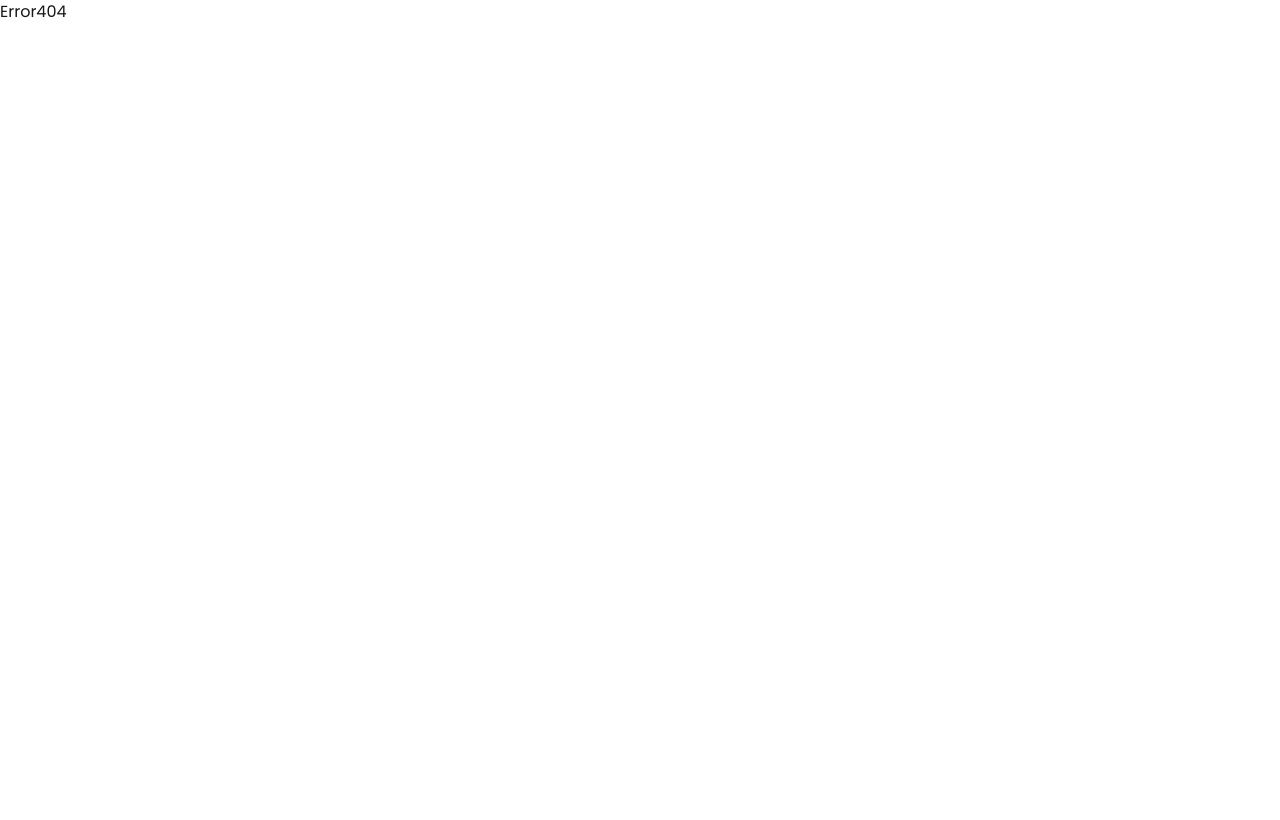
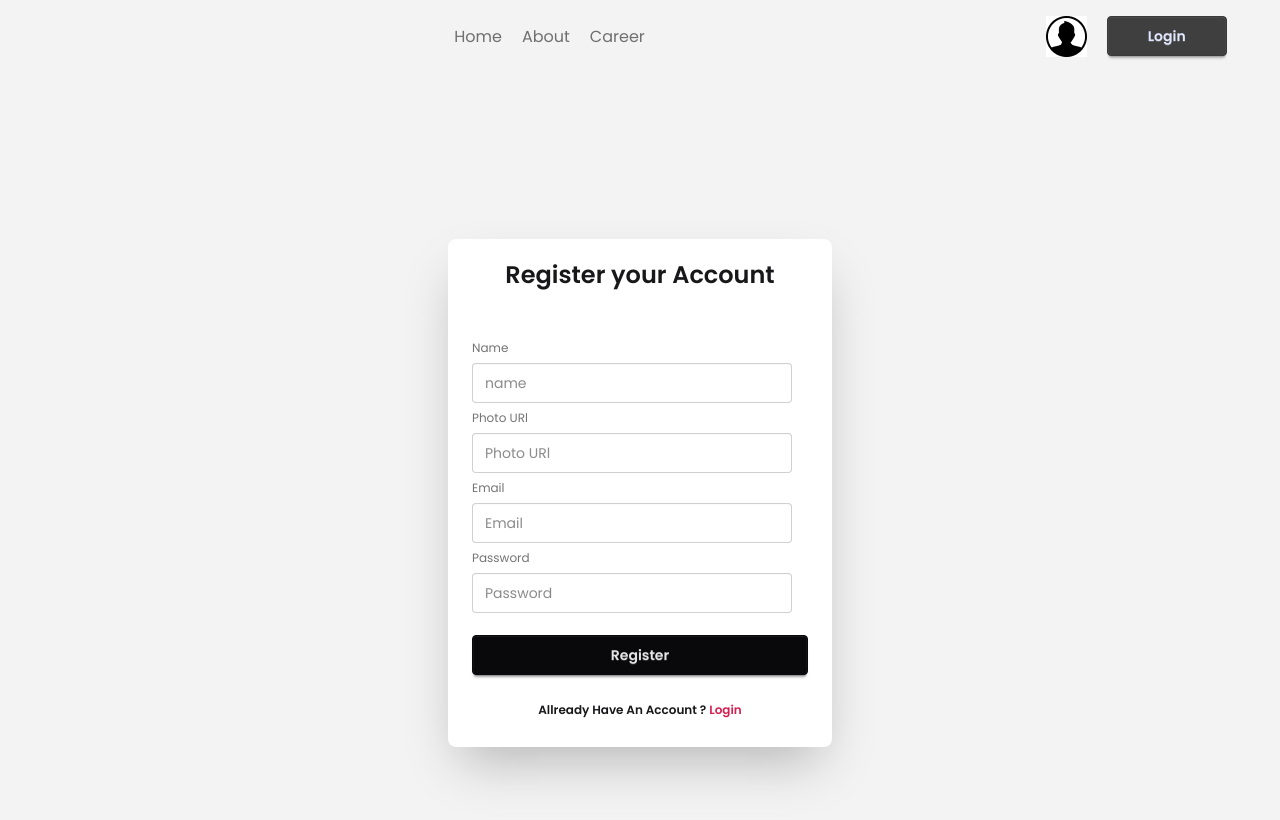
Before and after one commit to SabbirHossainEvan/dragon-news, a React (Vite) app: page /auth/register in a window 1280 px wide. Shown: the top 820 px of the page. Built offline with nearby package versions, Linux system fonts and the light colour scheme.

Commit message:
Login page

```diff
--- a/src/components/Navbar.jsx
+++ b/src/components/Navbar.jsx
@@ -1,5 +1,5 @@
 import React from 'react';
-import { NavLink } from 'react-router';
+import { Link, NavLink } from 'react-router';
 import user from "../assets/user.png"
 
 const Navbar = () => {
@@ -13,7 +13,7 @@
             </div>
             <div className='login-btn flex gap-5'>
                 <img src={user} alt="" />
-                <button className='btn btn-primary px-10'>Login</button>
+                <Link to="/auth/login" className='btn btn-primary px-10'>Login</Link>
             </div>
         </div>
     );
--- /dev/null
+++ b/src/layouts/AuthLayout.jsx
@@ -0,0 +1,18 @@
+import React from 'react';
+import Navbar from '../components/Navbar';
+import { Outlet } from 'react-router';
+
+const AuthLayout = () => {
+    return (
+        <div className='bg-base-200 min-h-screen'>
+            <header className='w-11/12 mx-auto py-4'>
+                <Navbar></Navbar>
+            </header>
+            <main className='w-11/12 mx-auto py-5'>
+                <Outlet></Outlet>
+            </main>
+        </div>
+    );
+};
+
+export default AuthLayout;
--- a/src/layouts/HomeLayout.jsx
+++ b/src/layouts/HomeLayout.jsx
@@ -19,13 +19,13 @@
                 </nav>
             </header>
             <main className='w-11/12 mx-auto my-3  grid grid-cols-12 gap-4 mt-10'>
-                <aside className='col-span-3'>
+                <aside className='col-span-3 sticky top-0 h-fit'>
                     <LeftAside></LeftAside>
                 </aside>
                 <section className='main col-span-6'>
                     <Outlet></Outlet>
                 </section>
-                <aside className='col-span-3'>
+                <aside className='col-span-3 sticky top-0 h-fit'>
                     <RightAside></RightAside>
                 </aside>
             </main>
--- a/src/pages/Home.jsx
+++ b/src/pages/Home.jsx
@@ -1,9 +1,12 @@
 import React from 'react';
+import { Navigate } from 'react-router';
 
 const Home = () => {
     return (
         <div>
-            Home page
+            {/* <Navigate to="/category/1"></Navigate> */}
+            <Navigate to="/category/1"></Navigate>
+
         </div>
     );
 };
--- /dev/null
+++ b/src/pages/Login.jsx
@@ -0,0 +1,26 @@
+import React from 'react';
+import { Link } from 'react-router';
+
+const Login = () => {
+    return (
+        <div className='flex justify-center min-h-screen items-center'>
+            <div className="card bg-base-100 w-full max-w-sm shrink-0 shadow-2xl">
+                <h2 className='font-semibold text-2xl text-center py-5'>Login your Account</h2>
+                <div className="card-body">
+                    <fieldset className="fieldset">
+                        <label className="label">Email</label>
+                        <input type="email" className="input" placeholder="Email" />
+                        <label className="label">Password</label>
+                        <input type="password" className="input" placeholder="Password" />
+                        <div><a className="link link-hover">Forgot password?</a></div>
+
+                        <button className="btn btn-neutral mt-4">Login</button>
+                        <p className='font-semibold text-center pt-5'>Dont't Have An Account ? <Link className='text-secondary' to="/auth/register">Register</Link></p>
+                    </fieldset>
+                </div>
+            </div>
+        </div>
+    );
+};
+
+export default Login;
--- /dev/null
+++ b/src/pages/Register.jsx
@@ -0,0 +1,33 @@
+import React from 'react';
+import { Link } from 'react-router';
+
+const Register = () => {
+    return (
+        <div className='flex justify-center min-h-screen items-center'>
+            <div className="card bg-base-100 w-full max-w-sm shrink-0 shadow-2xl">
+                <h2 className='font-semibold text-2xl text-center py-5'>Register your Account</h2>
+                <div className="card-body">
+                    <fieldset className="fieldset">
+                        {/* name */}
+                        <label className="label">Name</label>
+                        <input type="text" className="input" placeholder="name" />
+                        {/* Photo */}
+                        <label className="label">Photo URl</label>
+                        <input type="text" className="input" placeholder="Photo URl" />
+                        {/* email */}
+                        <label className="label">Email</label>
+                        <input type="email" className="input" placeholder="Email" />
+                        {/* password */}
+                        <label className="label">Password</label>
+                        <input type="password" className="input" placeholder="Password" />
+
+                        <button className="btn btn-neutral mt-4">Register</button>
+                        <p className='font-semibold text-center pt-5'>Allready Have An Account ? <Link className='text-secondary' to="/auth/login">Login</Link></p>
+                    </fieldset>
+                </div>
+            </div>
+        </div>
+    );
+};
+
+export default Register;
```
Also changed, not shown: src/routers/router.jsx (+14 -1 lines).
